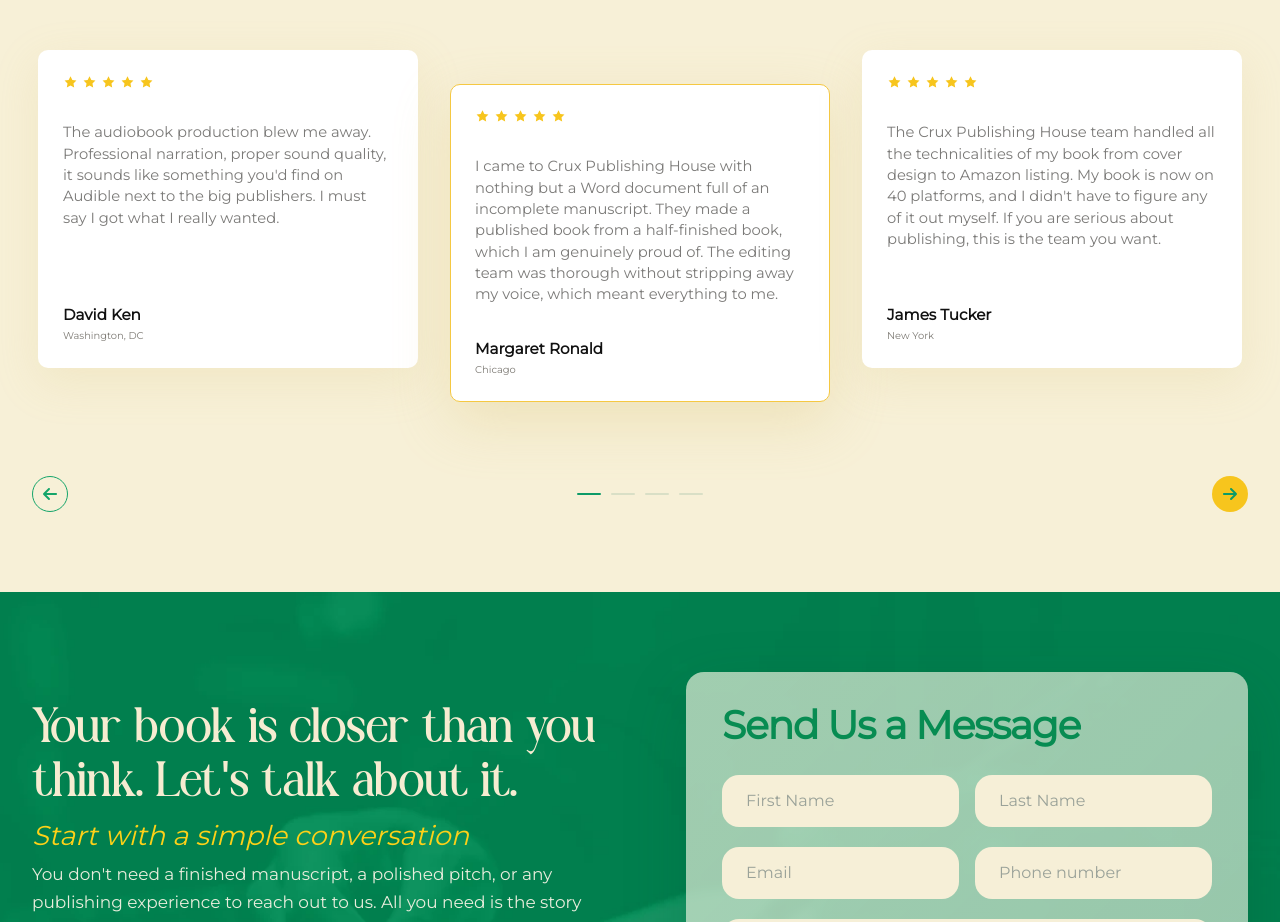
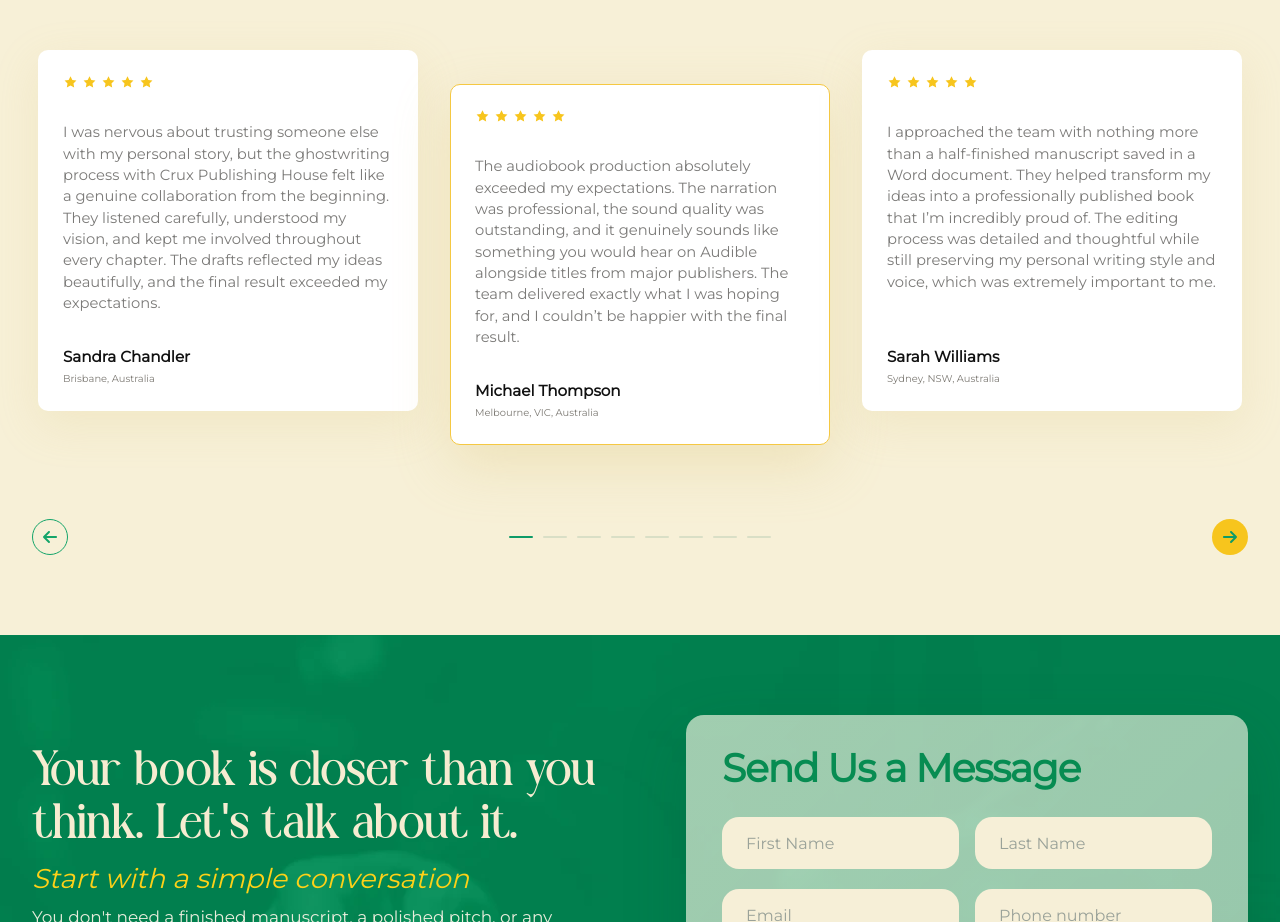
Before and after one commit to BemBexLab/southern_cross_publishing, a Next.js app: page / in a window 1280 px wide. Shown: the part 9580-10502 px from the top of the page. Built offline with nearby package versions, Linux system fonts and the light colour scheme; no server answers.

Commit message:
Updated Testimonials

```diff
--- a/app/blog/[slug]/page.tsx
+++ b/app/blog/[slug]/page.tsx
@@ -13,7 +13,13 @@ import {
   stripHtml,
 } from "../wp";
 
-export const revalidate = 300;
+export const dynamicParams = false;
+
+export async function generateStaticParams() {
+  const posts = await fetchWpPosts();
+
+  return posts.map((post) => ({ slug: post.slug }));
+}
 
 export async function generateMetadata(
   props: PageProps<"/blog/[slug]">
--- a/app/blog/page.tsx
+++ b/app/blog/page.tsx
@@ -7,8 +7,6 @@ import BlogFooter from "./components/BlogFooter";
 import MotionSection from "@/components/MotionSection";
 import { fetchWpPosts, mapWpPostToSummary } from "./wp";
 import { createPageMetadata } from "../seo";
-
-export const revalidate = 300;
 
 export const metadata: Metadata = createPageMetadata({
   title: "Publishing Blog",
--- a/app/blog/wp.ts
+++ b/app/blog/wp.ts
@@ -3,8 +3,6 @@ import "server-only";
 const WP_POSTS_API =
   process.env.WP_POSTS_API ||
   "https://projectdemolink.com/projectdemo/index.php/wp-json/wp/v2/posts";
-
-export const BLOG_REVALIDATE_SECONDS = 300;
 
 type WpRenderedField = {
   rendered: string;
@@ -82,7 +80,7 @@ export const mapWpPostToSummary = (post: WpPost): BlogPostSummary => ({
 
 export async function fetchWpPosts(): Promise<WpPost[]> {
   const response = await fetch(`${WP_POSTS_API}?per_page=100&_embed`, {
-    next: { revalidate: BLOG_REVALIDATE_SECONDS },
+    cache: "force-cache",
   });
 
   if (!response.ok) {
@@ -96,7 +94,7 @@ export async function fetchWpPost(slug: string): Promise<WpPost | null> {
   const response = await fetch(
     `${WP_POSTS_API}?slug=${encodeURIComponent(slug)}&_embed`,
     {
-      next: { revalidate: BLOG_REVALIDATE_SECONDS },
+      cache: "force-cache",
     }
   );
 
--- a/app/layout.tsx
+++ b/app/layout.tsx
@@ -5,6 +5,11 @@ import "./globals.css";
 import NavBar from "@/components/NavBar";
 import Footer from "@/components/Footer";
 import { defaultDescription, siteName, siteUrl } from "./seo";
+
+// All public pages are generated at build time. The contact route handler is
+// intentionally separate from the page tree because it must remain dynamic
+// to receive form submissions and send email through SMTP.
+export const dynamic = "error";
 
 const geistSans = Geist({
   variable: "--font-geist-sans",
--- a/components/Testimonials.tsx
+++ b/components/Testimonials.tsx
@@ -5,24 +5,44 @@ import { FaArrowLeft, FaArrowRight } from "react-icons/fa6";
 
 const testimonials = [
   {
+    name: "Michael Thompson",
+    location: "Melbourne, VIC, Australia",
+    body: "The audiobook production absolutely exceeded my expectations. The narration was professional, the sound quality was outstanding, and it genuinely sounds like something you would hear on Audible alongside titles from major publishers. The team delivered exactly what I was hoping for, and I couldn’t be happier with the final result.",
+  },
+  {
+    name: "Sarah Williams",
+    location: "Sydney, NSW, Australia",
+    body: "I approached the team with nothing more than a half-finished manuscript saved in a Word document. They helped transform my ideas into a professionally published book that I’m incredibly proud of. The editing process was detailed and thoughtful while still preserving my personal writing style and voice, which was extremely important to me.",
+  },
+  {
+    name: "Daniel Harrison",
+    location: "Brisbane, QLD, Australia",
+    body: "The team managed every aspect of my publishing journey, from cover design and formatting to Amazon setup and global distribution. My book is now available across multiple platforms, and I never had to worry about the technical side of publishing. Their guidance made the entire process simple and stress-free.",
+  },
+  {
+    name: "Emma Collins",
+    location: "Perth, WA, Australia",
+    body: "As a first-time author, I had no idea where to begin. The publishing team walked me through every stage, from refining my manuscript to launching my book professionally. Their attention to detail and communication throughout the process gave me complete confidence.",
+  },
+  {
+    name: "Andrew Mitchell",
+    location: "Adelaide, SA, Australia",
+    body: "From the initial consultation to the final book launch, the experience was seamless. The design quality, publishing support, and marketing guidance helped bring my story to life in a way I never imagined possible.",
+  },
+  {
     name: "Margaret Ronald",
-    location: "Chicago",
-    body: "I came to Crux Publishing House with nothing but a Word document full of an incomplete manuscript. They made a published book from a half-finished book, which I am genuinely proud of. The editing team was thorough without stripping away my voice, which meant everything to me.",
+    location: "Melbourne, Australia",
+    body: "I came to Crux Publishing House with nothing more than an unfinished manuscript sitting in a Word document. The team helped transform my ideas into a professionally published book that I am genuinely proud of. Their editors were incredibly thorough while still preserving my unique voice, which was one of the most important things to me as an author.",
   },
   {
     name: "James Tucker",
-    location: "New York",
-    body: "The Crux Publishing House team handled all the technicalities of my book from cover design to Amazon listing. My book is now on 40 platforms, and I didn't have to figure any of it out myself. If you are serious about publishing, this is the team you want.",
+    location: "Sydney, Australia",
+    body: "The Crux Publishing House team made the entire publishing process simple and stress-free. From cover design and formatting to Amazon setup and global distribution, they handled every technical detail with professionalism. My book is now available across multiple platforms, and I never felt overwhelmed trying to figure everything out myself.",
   },
   {
     name: "Sandra Chandler",
-    location: "Washington, DC",
-    body: "I was quite nervous about handing my story to someone else. Obviously, it's personal. But the ghostwriting process felt like a real collaboration. They listened, asked the right questions, and got it. They send me a draft for every chapter and incorporate my edits properly with every draft. I couldn't be happier with the result.",
-  },
-  {
-    name: "David Ken",
-    location: "Washington, DC",
-    body: "The audiobook production blew me away. Professional narration, proper sound quality, it sounds like something you'd find on Audible next to the big publishers. I must say I got what I really wanted.",
+    location: "Brisbane, Australia",
+    body: "I was nervous about trusting someone else with my personal story, but the ghostwriting process with Crux Publishing House felt like a genuine collaboration from the beginning. They listened carefully, understood my vision, and kept me involved throughout every chapter. The drafts reflected my ideas beautifully, and the final result exceeded my expectations.",
   },
 ];
 
```
